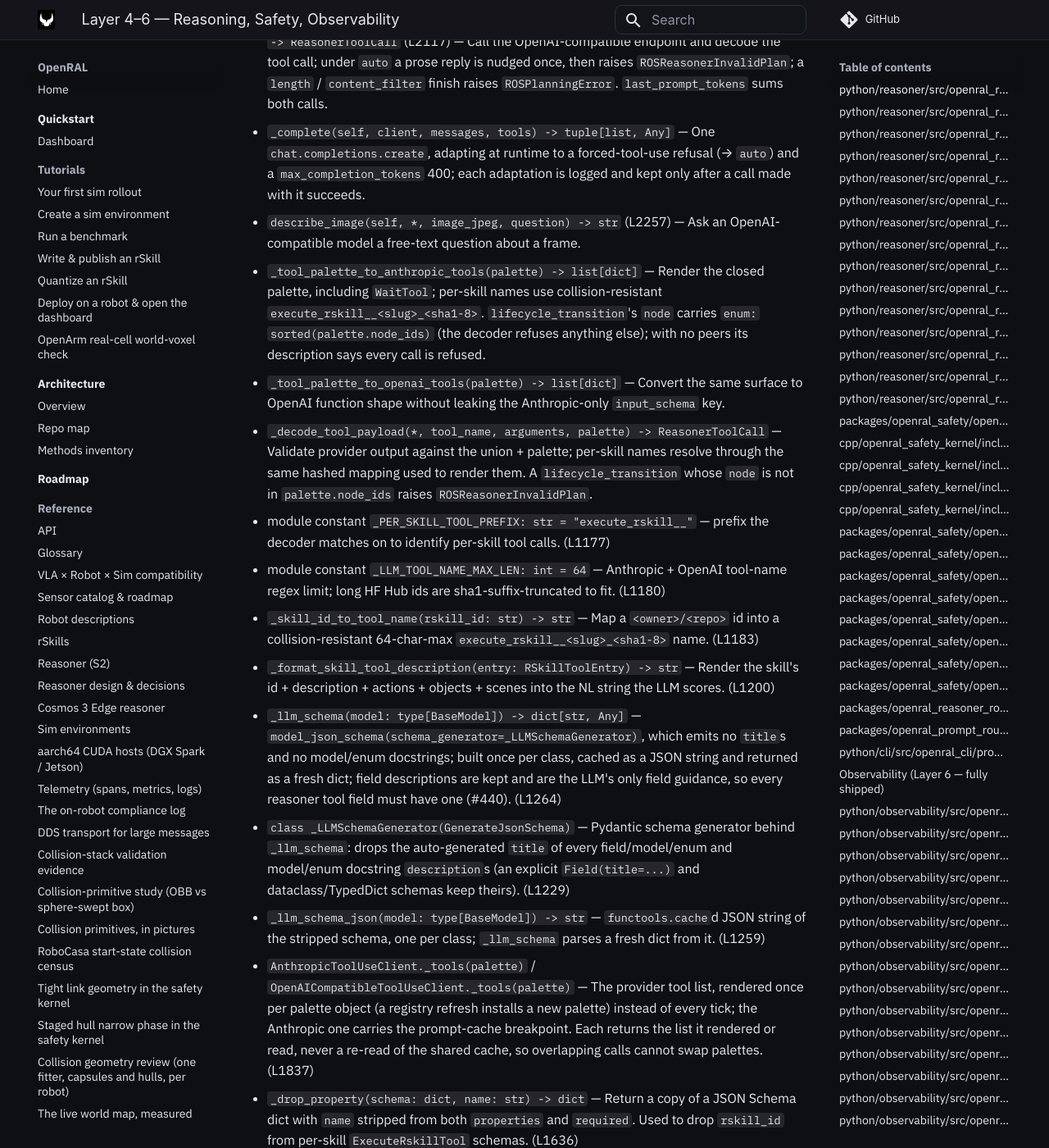
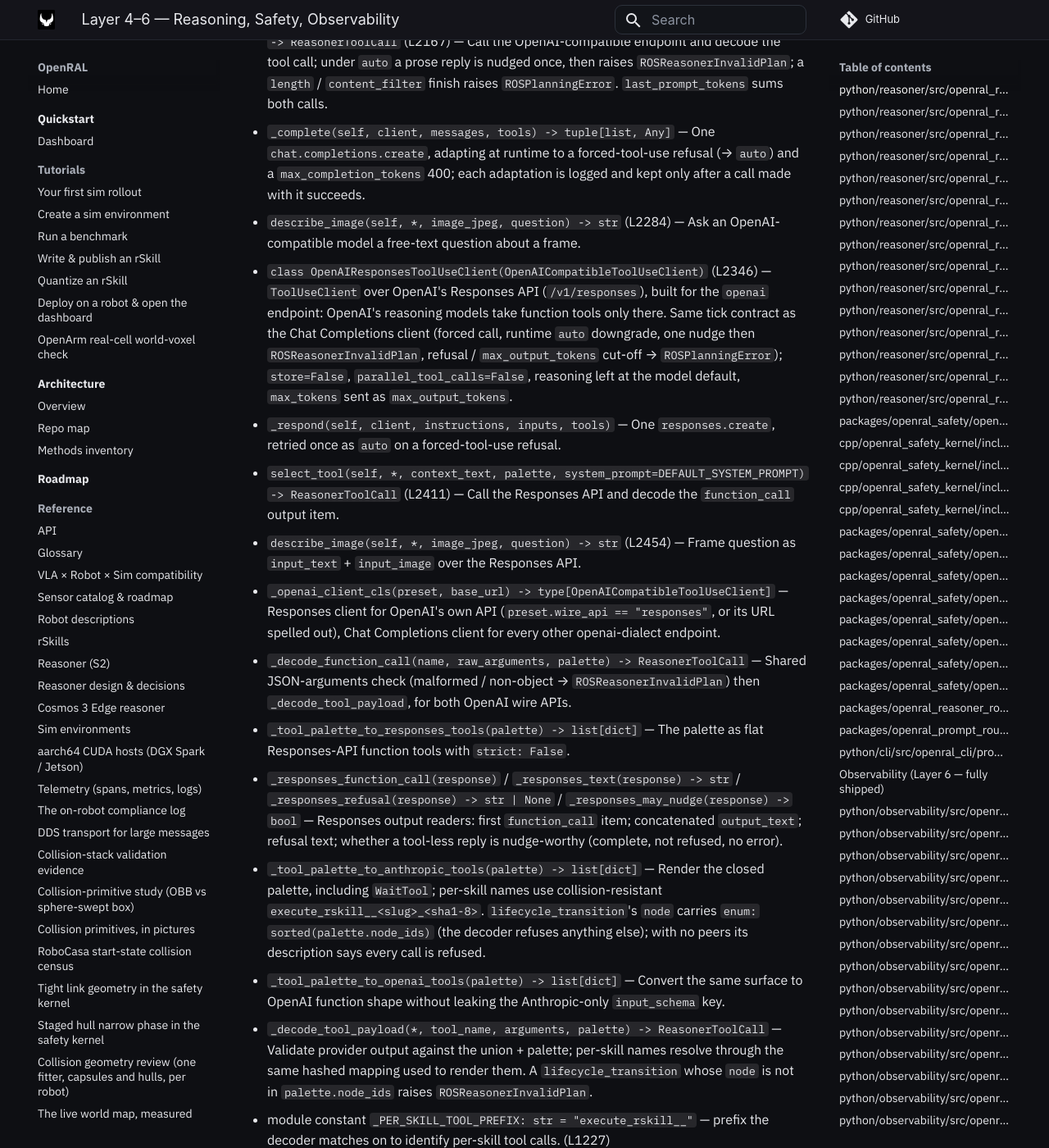
Before and after one commit to OpenRAL/openral, an MkDocs documentation site: the page built from docs/methods/06-reasoning-wam-safety-observability.md, in a window 1280 px wide and 1400 px high, scrolled down 3713 px. Shown: the whole window at 82% size. Built offline with MkDocs 1.6.1 and Material for MkDocs 9.7.7, drawn with Linux system fonts in a browser that asks for light colours; comment, search, counter and statistics services are not loaded; some of the changed text lies outside the part shown.

Commit message:
feat(reasoner): speak OpenAI's Responses API on the openai endpoint
OpenAI's reasoning models (gpt-5.5, gpt-5.6*, gpt-6*) refuse function tools
on /v1/chat/completions while reasoning is on ("Function tools with
reasoning_effort are not supported ... use /v1/responses"), and gpt-6-astra
and gpt-6.1-sol cannot turn reasoning off, so every GPT model failed every
tick on OPENRAL_REASONER_ENDPOINT=openai.

- New OpenAIResponsesToolUseClient: same tick contract as the Chat
  Completions client (forced call, runtime auto downgrade, one nudge then
  invalid plan, refusal/truncation errors), reasoning left at the model
  default, store=False, parallel_tool_calls=False, max_output_tokens cap;
  describe_image over the Responses API too.
- ReasonerEndpointPreset.wire_api replaces the unreleased max_tokens_param;
  the openai preset (or OpenAI's URL spelled out) builds the Responses client,
  every other openai-dialect endpoint stays on Chat Completions.
- Shared _decode_function_call for both OpenAI wire APIs.

Checked live: gpt-5.5, gpt-5.6, gpt-5.6-luna/-sol/-terra, gpt-6-luna/-sol/
-astra, gpt-6.1-sol/-terra all start the pick skill on an idle tick and wait
while it runs (1.1-5.1 s a tick); describe_image answers on gpt-6-astra/-sol.

Co-Authored-By: Claude Opus 5.5 <noreply@anthropic.com>
Claude-Session: https://claude.ai/code/session_01Navzwaus55esUBXin8xCEJ
Signed-off-by: Adrian <adrianllopart@gmail.com>

```diff
--- a/docs/methods/06-reasoning-wam-safety-observability.md
+++ b/docs/methods/06-reasoning-wam-safety-observability.md
@@ -7,23 +7,23 @@ Layer 6 (Observability) is fully shipped — traces + metrics + structlog→OTLP
 ### `python/reasoner/src/openral_reasoner/tool_use.py`
 _Typed LLM tool-use clients (direct-dispatch surface); the `ReasonerToolCall` union is the sole planner output._
 
-- module constant `DEFAULT_SYSTEM_PROMPT: str` — Base S2 system prompt: one-tool-per-tick, safe skill selection, never bypass e-stop, exact field names, `wait` while a skill runs. Deployments may override. (L99)
+- module constant `DEFAULT_SYSTEM_PROMPT: str` — Base S2 system prompt: one-tool-per-tick, safe skill selection, never bypass e-stop, exact field names, `wait` while a skill runs. Deployments may override. (L100)
 - module constants `ANTHROPIC_BASE_URL` / `OPENAI_BASE_URL` / `OPENROUTER_BASE_URL` / `OLLAMA_BASE_URL` / `VLLM_BASE_URL` / `GEMINI_BASE_URL` / `XAI_BASE_URL` / `DEEPSEEK_BASE_URL` / `HUGGINGFACE_BASE_URL: str` — Named-endpoint base URLs; canonical copy now lives in `openral_core.schemas`, re-exported here unchanged.
-- module constant `_ENDPOINT_PRESETS: dict[str, ReasonerEndpointPreset]` — Back-compat alias of `openral_core.REASONER_ENDPOINT_PRESETS`: per-endpoint `url`/`dialect`/`auth_required`/`timeout_s`/`tool_choice` for each `OPENRAL_REASONER_ENDPOINT` name. The curated model-first path takes only the endpoint properties from it; the uncurated path takes all five. (L794)
-- module constant `SYSTEM_PROMPT_ENV_VAR: str = "OPENRAL_REASONER_SYSTEM_PROMPT"` (L453) — env var that overrides the base operating brief; honoured by `resolve_reasoner_system_prompt`.
-- `render_robot_context_prompt(capabilities: RobotCapabilities | None, *, base_prompt=DEFAULT_SYSTEM_PROMPT) -> str` (L342) — Appends a deterministic `## THIS ROBOT` body-awareness block (embodiment, locomotion, manipulation/sensing, payload, control modes) to the prompt; `None` returns `base_prompt` unchanged. No cell geometry is listed: place surfaces are measured, not surveyed.
-- `resolve_reasoner_system_prompt(capabilities: RobotCapabilities | None, *, env=None) -> str` (L456) — Composes the full reasoner system prompt (env override or default base brief + `## THIS ROBOT` block). `env` is injectable for tests; called from `ReasonerNode.on_configure`.
-- `class ToolUseClient(Protocol)` (L503) — LLM tool-use client contract: `model_id`, optional `last_prompt_tokens`. Raises `ROSReasonerInvalidPlan` on a bad/mismatched tool call, `ROSPlanningError` on transport failure.
-  - `select_tool(self, *, context_text, palette, system_prompt=DEFAULT_SYSTEM_PROMPT) -> ReasonerToolCall` (L525) — Pick exactly one `ReasonerToolCall` for `context_text`.
-  - `describe_image(self, *, image_jpeg, question) -> str` (L557) — Ask the model a free-text question about a single camera frame.
-- `class OpenAICompatibleToolUseClient` — OpenAI-compatible tool-use client. `tool_choice='auto'` covers endpoints that reject `'required'` (nudges once on a prose reply, then raises `ROSReasonerInvalidPlan`); `max_tokens` optionally caps completion tokens, else the endpoint default applies; `max_tokens_param` names the cap field (`max_completion_tokens` for OpenAI's own API).
-- module constant `REASONER_MODEL_ENV: str = "OPENRAL_REASONER_MODEL"` (L591)
-- module constant `REASONER_ENDPOINT_ENV: str = "OPENRAL_REASONER_ENDPOINT"` (L592)
-- module constant `REASONER_API_KEY_ENV: str = "OPENRAL_REASONER_API_KEY"` (L593)
-- module constant `REASONER_DIALECT_ENV: str = "OPENRAL_REASONER_DIALECT"` (L594)
-- module constant `REASONER_MAX_TOKENS_ENV: str = "OPENRAL_REASONER_MAX_TOKENS"` (L595)
-- module constant `REASONER_TIMEOUT_ENV: str = "OPENRAL_REASONER_TIMEOUT_S"` (L596) — model-first env names (ADR-0088).
-- module constant `REASONER_TOOL_CHOICE_ENV: str = "OPENRAL_REASONER_TOOL_CHOICE"` (L607) — `auto`/`required` override for an uncurated model on a bare-URL `openai` endpoint or on the `anthropic` dialect (`required` → Anthropic `any`); validated on every path via `openral_core.parse_reasoner_tool_choice`, and ignored with a `reasoner.tool_choice_ignored` warning for curated models and named `openai` endpoints.
+- module constant `_ENDPOINT_PRESETS: dict[str, ReasonerEndpointPreset]` — Back-compat alias of `openral_core.REASONER_ENDPOINT_PRESETS`: per-endpoint `url`/`dialect`/`auth_required`/`timeout_s`/`tool_choice` for each `OPENRAL_REASONER_ENDPOINT` name. The curated model-first path takes only the endpoint properties from it; the uncurated path takes all five. (L823)
+- module constant `SYSTEM_PROMPT_ENV_VAR: str = "OPENRAL_REASONER_SYSTEM_PROMPT"` (L454) — env var that overrides the base operating brief; honoured by `resolve_reasoner_system_prompt`.
+- `render_robot_context_prompt(capabilities: RobotCapabilities | None, *, base_prompt=DEFAULT_SYSTEM_PROMPT) -> str` (L343) — Appends a deterministic `## THIS ROBOT` body-awareness block (embodiment, locomotion, manipulation/sensing, payload, control modes) to the prompt; `None` returns `base_prompt` unchanged. No cell geometry is listed: place surfaces are measured, not surveyed.
+- `resolve_reasoner_system_prompt(capabilities: RobotCapabilities | None, *, env=None) -> str` (L457) — Composes the full reasoner system prompt (env override or default base brief + `## THIS ROBOT` block). `env` is injectable for tests; called from `ReasonerNode.on_configure`.
+- `class ToolUseClient(Protocol)` (L504) — LLM tool-use client contract: `model_id`, optional `last_prompt_tokens`. Raises `ROSReasonerInvalidPlan` on a bad/mismatched tool call, `ROSPlanningError` on transport failure.
+  - `select_tool(self, *, context_text, palette, system_prompt=DEFAULT_SYSTEM_PROMPT) -> ReasonerToolCall` (L526) — Pick exactly one `ReasonerToolCall` for `context_text`.
+  - `describe_image(self, *, image_jpeg, question) -> str` (L558) — Ask the model a free-text question about a single camera frame.
+- `class OpenAICompatibleToolUseClient` — OpenAI-compatible tool-use client. `tool_choice='auto'` covers endpoints that reject `'required'` (nudges once on a prose reply, then raises `ROSReasonerInvalidPlan`); `max_tokens` optionally caps completion tokens, else the endpoint default applies; `max_tokens_param` names the cap field, switched to `max_completion_tokens` at runtime when the endpoint asks for it.
+- module constant `REASONER_MODEL_ENV: str = "OPENRAL_REASONER_MODEL"` (L592)
+- module constant `REASONER_ENDPOINT_ENV: str = "OPENRAL_REASONER_ENDPOINT"` (L593)
+- module constant `REASONER_API_KEY_ENV: str = "OPENRAL_REASONER_API_KEY"` (L594)
+- module constant `REASONER_DIALECT_ENV: str = "OPENRAL_REASONER_DIALECT"` (L595)
+- module constant `REASONER_MAX_TOKENS_ENV: str = "OPENRAL_REASONER_MAX_TOKENS"` (L596)
+- module constant `REASONER_TIMEOUT_ENV: str = "OPENRAL_REASONER_TIMEOUT_S"` (L597) — model-first env names (ADR-0088).
+- module constant `REASONER_TOOL_CHOICE_ENV: str = "OPENRAL_REASONER_TOOL_CHOICE"` (L608) — `auto`/`required` override for an uncurated model on a bare-URL `openai` endpoint or on the `anthropic` dialect (`required` → Anthropic `any`); validated on every path via `openral_core.parse_reasoner_tool_choice`, and ignored with a `reasoner.tool_choice_ignored` warning for curated models and named `openai` endpoints.
 - module constant `_ANTHROPIC_UNCURATED_MAX_TOKENS: int = 16000` — completion cap for an uncurated `anthropic` model with no `OPENRAL_REASONER_MAX_TOKENS` (thinking counts against it).
 - module constant `_NO_TOOL_CALL_NUDGE: str` — the one-shot follow-up sent when a `tool_choice='auto'` model answers in prose.
 - `_rejects_forced_tool_choice(exc) -> bool` — True for a provider HTTP 400 worded as a forced-tool-use refusal (Claude 5's `"any"` refusal, thinking-mode gateways, the HF router, thinking-with-forced-tool), not any 400 that merely mentions `tool_choice` or its `disable_parallel_tool_use` sub-field; triggers the runtime `required` → `auto` retry.
@@ -34,32 +34,40 @@ _Typed LLM tool-use clients (direct-dispatch surface); the `ReasonerToolCall` un
 - module constant `_FORCED_TOOL_CHOICE_REFUSALS: tuple[re.Pattern[str], ...]` — Provider wordings of a forced-tool-use refusal that `_rejects_forced_tool_choice` matches.
 - `_openai_tool_calls(choices) -> list` / `_openai_may_nudge(choices) -> bool` — First choice's tool calls; whether a tool-less reply is nudge-worthy (not `length` / `content_filter`).
 - `_anthropic_tool_use_block(response)` / `_anthropic_may_nudge(response) -> bool` — First `tool_use` block or `None`; whether a tool-less reply is nudge-worthy (not `refusal` / `max_tokens`).
-- module constant `REASONER_MAX_SKILL_TOOLS_ENV: str = "OPENRAL_REASONER_MAX_SKILL_TOOLS"` (L598) — per-tick skill-tool cap override read by `resolve_max_skill_tools`; `0` = no cap.
-- `resolve_max_skill_tools(client) -> int | None` (L869) — The per-tick skill-tool cap for the model `client` talks to (#494): `OPENRAL_REASONER_MAX_SKILL_TOOLS` when set (`0` → `None`, negative / non-integer → `ROSConfigError`), else the `max_skill_tools` of the curated `ReasonerModel` whose `served_model_id` is `client.model_id`, else `None`. Keyed on the built (or injected) client so the two cannot disagree; `ReasonerNode.on_configure` resolves it right after building the client, before any resource opens.
-- `build_tool_use_client_from_env() -> ToolUseClient` — Model-first client factory: `OPENRAL_REASONER_MODEL` resolves `openral_core.REASONER_MODELS` for dialect/endpoint/auth/hosting/tool-choice/token-cap; `OPENRAL_REASONER_ENDPOINT` overrides location (a named preset, a bare URL, or `managed`); `API_KEY`/`MAX_TOKENS`/`TIMEOUT_S` override the rest. `DIALECT` is needed only for a bare URL and always wins when set. No hidden model default. (L797)
-- `class AnthropicToolUseClient` (L1770) — Anthropic SDK-backed client; builds/reuses one client/HTTP pool and marks the static system/tools prefix cacheable. `tool_choice` `required` (sent as `any`) or `auto`; a forced-tool-use refusal downgrades to `auto` for the client's life once an `auto` retry succeeds (`reasoner.tool_choice_downgraded`).
+- module constant `REASONER_MAX_SKILL_TOOLS_ENV: str = "OPENRAL_REASONER_MAX_SKILL_TOOLS"` (L599) — per-tick skill-tool cap override read by `resolve_max_skill_tools`; `0` = no cap.
+- `resolve_max_skill_tools(client) -> int | None` (L898) — The per-tick skill-tool cap for the model `client` talks to (#494): `OPENRAL_REASONER_MAX_SKILL_TOOLS` when set (`0` → `None`, negative / non-integer → `ROSConfigError`), else the `max_skill_tools` of the curated `ReasonerModel` whose `served_model_id` is `client.model_id`, else `None`. Keyed on the built (or injected) client so the two cannot disagree; `ReasonerNode.on_configure` resolves it right after building the client, before any resource opens.
+- `build_tool_use_client_from_env() -> ToolUseClient` — Model-first client factory: `OPENRAL_REASONER_MODEL` resolves `openral_core.REASONER_MODELS` for dialect/endpoint/auth/hosting/tool-choice/token-cap; `OPENRAL_REASONER_ENDPOINT` overrides location (a named preset, a bare URL, or `managed`); `API_KEY`/`MAX_TOKENS`/`TIMEOUT_S` override the rest. `DIALECT` is needed only for a bare URL and always wins when set. No hidden model default. (L826)
+- `class AnthropicToolUseClient` (L1820) — Anthropic SDK-backed client; builds/reuses one client/HTTP pool and marks the static system/tools prefix cacheable. `tool_choice` `required` (sent as `any`) or `auto`; a forced-tool-use refusal downgrades to `auto` for the client's life once an `auto` retry succeeds (`reasoner.tool_choice_downgraded`).
   - `_create(self, client, **kwargs)` — `messages.create` with the current `tool_choice`, retried once as `auto` on a forced-tool-use refusal; the downgrade is kept only if that retry succeeds.
   - `_wire_tool_choice(self) -> dict` — `{"type": "any"|"auto", "disable_parallel_tool_use": True}`.
-  - `select_tool(self, *, context_text, palette, system_prompt=DEFAULT_SYSTEM_PROMPT) -> ReasonerToolCall` (L1898) — Call Anthropic and decode the resulting tool payload; under `auto` a prose reply is nudged once, then raises `ROSReasonerInvalidPlan`; a refusal or `max_tokens` cut-off raises `ROSPlanningError`. `last_prompt_tokens` sums both calls.
-  - `describe_image(self, *, image_jpeg, question) -> str` (L1975) — Ask the Anthropic model a free-text question about a camera frame.
+  - `select_tool(self, *, context_text, palette, system_prompt=DEFAULT_SYSTEM_PROMPT) -> ReasonerToolCall` (L1948) — Call Anthropic and decode the resulting tool payload; under `auto` a prose reply is nudged once, then raises `ROSReasonerInvalidPlan`; a refusal or `max_tokens` cut-off raises `ROSPlanningError`. `last_prompt_tokens` sums both calls.
+  - `describe_image(self, *, image_jpeg, question) -> str` (L2025) — Ask the Anthropic model a free-text question about a camera frame.
 - `_anthropic_response_text(response) -> str` — Concatenate all text blocks so thinking-enabled responses do not lose an answer after a leading thinking block.
-- `class OpenAICompatibleToolUseClient` (L2022) — OpenAI-compatible client with cached SDK/HTTP pool, endpoint/tool-choice/token-cap configuration, and image-description support.
-  - `select_tool(self, *, context_text, palette, system_prompt=DEFAULT_SYSTEM_PROMPT) -> ReasonerToolCall` (L2117) — Call the OpenAI-compatible endpoint and decode the tool call; under `auto` a prose reply is nudged once, then raises `ROSReasonerInvalidPlan`; a `length` / `content_filter` finish raises `ROSPlanningError`. `last_prompt_tokens` sums both calls.
+- `class OpenAICompatibleToolUseClient` (L2072) — OpenAI-compatible client with cached SDK/HTTP pool, endpoint/tool-choice/token-cap configuration, and image-description support.
+  - `select_tool(self, *, context_text, palette, system_prompt=DEFAULT_SYSTEM_PROMPT) -> ReasonerToolCall` (L2167) — Call the OpenAI-compatible endpoint and decode the tool call; under `auto` a prose reply is nudged once, then raises `ROSReasonerInvalidPlan`; a `length` / `content_filter` finish raises `ROSPlanningError`. `last_prompt_tokens` sums both calls.
   - `_complete(self, client, messages, tools) -> tuple[list, Any]` — One `chat.completions.create`, adapting at runtime to a forced-tool-use refusal (→ `auto`) and a `max_completion_tokens` 400; each adaptation is logged and kept only after a call made with it succeeds.
-  - `describe_image(self, *, image_jpeg, question) -> str` (L2257) — Ask an OpenAI-compatible model a free-text question about a frame.
+  - `describe_image(self, *, image_jpeg, question) -> str` (L2284) — Ask an OpenAI-compatible model a free-text question about a frame.
+- `class OpenAIResponsesToolUseClient(OpenAICompatibleToolUseClient)` (L2346) — `ToolUseClient` over OpenAI's Responses API (`/v1/responses`), built for the `openai` endpoint: OpenAI's reasoning models take function tools only there. Same tick contract as the Chat Completions client (forced call, runtime `auto` downgrade, one nudge then `ROSReasonerInvalidPlan`, refusal / `max_output_tokens` cut-off → `ROSPlanningError`); `store=False`, `parallel_tool_calls=False`, reasoning left at the model default, `max_tokens` sent as `max_output_tokens`.
+  - `_respond(self, client, instructions, inputs, tools)` — One `responses.create`, retried once as `auto` on a forced-tool-use refusal.
+  - `select_tool(self, *, context_text, palette, system_prompt=DEFAULT_SYSTEM_PROMPT) -> ReasonerToolCall` (L2411) — Call the Responses API and decode the `function_call` output item.
+  - `describe_image(self, *, image_jpeg, question) -> str` (L2454) — Frame question as `input_text` + `input_image` over the Responses API.
+- `_openai_client_cls(preset, base_url) -> type[OpenAICompatibleToolUseClient]` — Responses client for OpenAI's own API (`preset.wire_api == "responses"`, or its URL spelled out), Chat Completions client for every other openai-dialect endpoint.
+- `_decode_function_call(name, raw_arguments, palette) -> ReasonerToolCall` — Shared JSON-arguments check (malformed / non-object → `ROSReasonerInvalidPlan`) then `_decode_tool_payload`, for both OpenAI wire APIs.
+- `_tool_palette_to_responses_tools(palette) -> list[dict]` — The palette as flat Responses-API function tools with `strict: False`.
+- `_responses_function_call(response)` / `_responses_text(response) -> str` / `_responses_refusal(response) -> str | None` / `_responses_may_nudge(response) -> bool` — Responses output readers: first `function_call` item; concatenated `output_text`; refusal text; whether a tool-less reply is nudge-worthy (complete, not refused, no error).
 - `_tool_palette_to_anthropic_tools(palette) -> list[dict]` — Render the closed palette, including `WaitTool`; per-skill names use collision-resistant `execute_rskill__<slug>_<sha1-8>`. `lifecycle_transition`'s `node` carries `enum: sorted(palette.node_ids)` (the decoder refuses anything else); with no peers its description says every call is refused.
 - `_tool_palette_to_openai_tools(palette) -> list[dict]` — Convert the same surface to OpenAI function shape without leaking the Anthropic-only `input_schema` key.
 - `_decode_tool_payload(*, tool_name, arguments, palette) -> ReasonerToolCall` — Validate provider output against the union + palette; per-skill names resolve through the same hashed mapping used to render them. A `lifecycle_transition` whose `node` is not in `palette.node_ids` raises `ROSReasonerInvalidPlan`.
-- module constant `_PER_SKILL_TOOL_PREFIX: str = "execute_rskill__"` — prefix the decoder matches on to identify per-skill tool calls. (L1177)
-- module constant `_LLM_TOOL_NAME_MAX_LEN: int = 64` — Anthropic + OpenAI tool-name regex limit; long HF Hub ids are sha1-suffix-truncated to fit. (L1180)
-- `_skill_id_to_tool_name(rskill_id: str) -> str` — Map a `<owner>/<repo>` id into a collision-resistant 64-char-max `execute_rskill__<slug>_<sha1-8>` name. (L1183)
-- `_format_skill_tool_description(entry: RSkillToolEntry) -> str` — Render the skill's id + description + actions + objects + scenes into the NL string the LLM scores. (L1200)
-- `_llm_schema(model: type[BaseModel]) -> dict[str, Any]` — `model_json_schema(schema_generator=_LLMSchemaGenerator)`, which emits no `title`s and no model/enum docstrings; built once per class, cached as a JSON string and returned as a fresh dict; field descriptions are kept and are the LLM's only field guidance, so every reasoner tool field must have one (#440). (L1264)
-- `class _LLMSchemaGenerator(GenerateJsonSchema)` — Pydantic schema generator behind `_llm_schema`: drops the auto-generated `title` of every field/model/enum and model/enum docstring `description`s (an explicit `Field(title=...)` and dataclass/TypedDict schemas keep theirs). (L1229)
-- `_llm_schema_json(model: type[BaseModel]) -> str` — `functools.cache`d JSON string of the stripped schema, one per class; `_llm_schema` parses a fresh dict from it. (L1259)
-- `AnthropicToolUseClient._tools(palette)` / `OpenAICompatibleToolUseClient._tools(palette)` — The provider tool list, rendered once per palette object (a registry refresh installs a new palette) instead of every tick; the Anthropic one carries the prompt-cache breakpoint. Each returns the list it rendered or read, never a re-read of the shared cache, so overlapping calls cannot swap palettes. (L1837)
-- `_drop_property(schema: dict, name: str) -> dict` — Return a copy of a JSON Schema dict with `name` stripped from both `properties` and `required`. Used to drop `rskill_id` from per-skill `ExecuteRskillTool` schemas. (L1636)
-- module constant `_TOOL_ADAPTER: TypeAdapter[ReasonerToolCall]` (L339) — cached `TypeAdapter(ReasonerToolCall)` used to validate a decoded tool payload against the discriminated union.
+- module constant `_PER_SKILL_TOOL_PREFIX: str = "execute_rskill__"` — prefix the decoder matches on to identify per-skill tool calls. (L1227)
+- module constant `_LLM_TOOL_NAME_MAX_LEN: int = 64` — Anthropic + OpenAI tool-name regex limit; long HF Hub ids are sha1-suffix-truncated to fit. (L1230)
+- `_skill_id_to_tool_name(rskill_id: str) -> str` — Map a `<owner>/<repo>` id into a collision-resistant 64-char-max `execute_rskill__<slug>_<sha1-8>` name. (L1233)
+- `_format_skill_tool_description(entry: RSkillToolEntry) -> str` — Render the skill's id + description + actions + objects + scenes into the NL string the LLM scores. (L1250)
+- `_llm_schema(model: type[BaseModel]) -> dict[str, Any]` — `model_json_schema(schema_generator=_LLMSchemaGenerator)`, which emits no `title`s and no model/enum docstrings; built once per class, cached as a JSON string and returned as a fresh dict; field descriptions are kept and are the LLM's only field guidance, so every reasoner tool field must have one (#440). (L1314)
+- `class _LLMSchemaGenerator(GenerateJsonSchema)` — Pydantic schema generator behind `_llm_schema`: drops the auto-generated `title` of every field/model/enum and model/enum docstring `description`s (an explicit `Field(title=...)` and dataclass/TypedDict schemas keep theirs). (L1279)
+- `_llm_schema_json(model: type[BaseModel]) -> str` — `functools.cache`d JSON string of the stripped schema, one per class; `_llm_schema` parses a fresh dict from it. (L1309)
+- `AnthropicToolUseClient._tools(palette)` / `OpenAICompatibleToolUseClient._tools(palette)` — The provider tool list, rendered once per palette object (a registry refresh installs a new palette) instead of every tick; the Anthropic one carries the prompt-cache breakpoint. Each returns the list it rendered or read, never a re-read of the shared cache, so overlapping calls cannot swap palettes. (L1887)
+- `_drop_property(schema: dict, name: str) -> dict` — Return a copy of a JSON Schema dict with `name` stripped from both `properties` and `required`. Used to drop `rskill_id` from per-skill `ExecuteRskillTool` schemas. (L1686)
+- module constant `_TOOL_ADAPTER: TypeAdapter[ReasonerToolCall]` (L340) — cached `TypeAdapter(ReasonerToolCall)` used to validate a decoded tool payload against the discriminated union.
 
 ### `python/reasoner/src/openral_reasoner/cosmos3.py`
 _NVIDIA Cosmos 3 reasoner backend (`OPENRAL_REASONER_MODEL=cosmos3-edge`), the physical-AI-native S2 planner. Runs the on-device 4B Edge tier behind an OpenAI-compatible endpoint, so the typed tool-use contract is unchanged. Companion boot helper: `tools/cosmos3_reasoner_sidecar.py`._
```
Also changed, not shown: docs/architecture/repo-state-map.html (+2 -2 lines), docs/methods/00-core-schemas.md (+27 -27 lines), packages/openral_reasoner_ros/README.md (+15 -5 lines), 5 other files.
